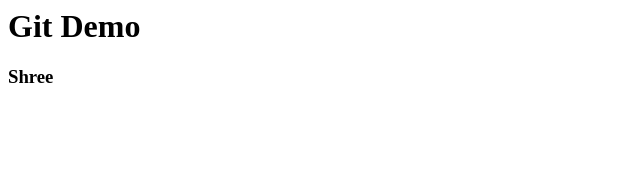
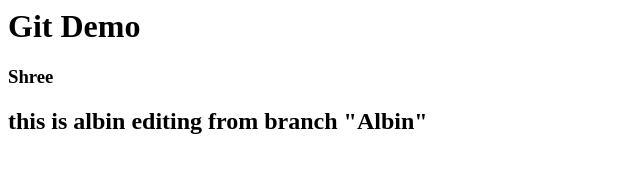
Before and after one commit to vp171212/GitHandsOn, a plain HTML site: page index.html in a window 1280 px wide. Shown: the whole page, without its empty margins (0-640 px from the left). Drawn offline with Linux system fonts and the light colour scheme.

Commit message:
added new branch and updated the file

```diff
--- a/index.html
+++ b/index.html
@@ -1,2 +1,4 @@
 <h1>Git Demo </h1>
 <h3>Shree</h3>
+
+<h2> this is albin editing from branch "Albin"</h2>
```
